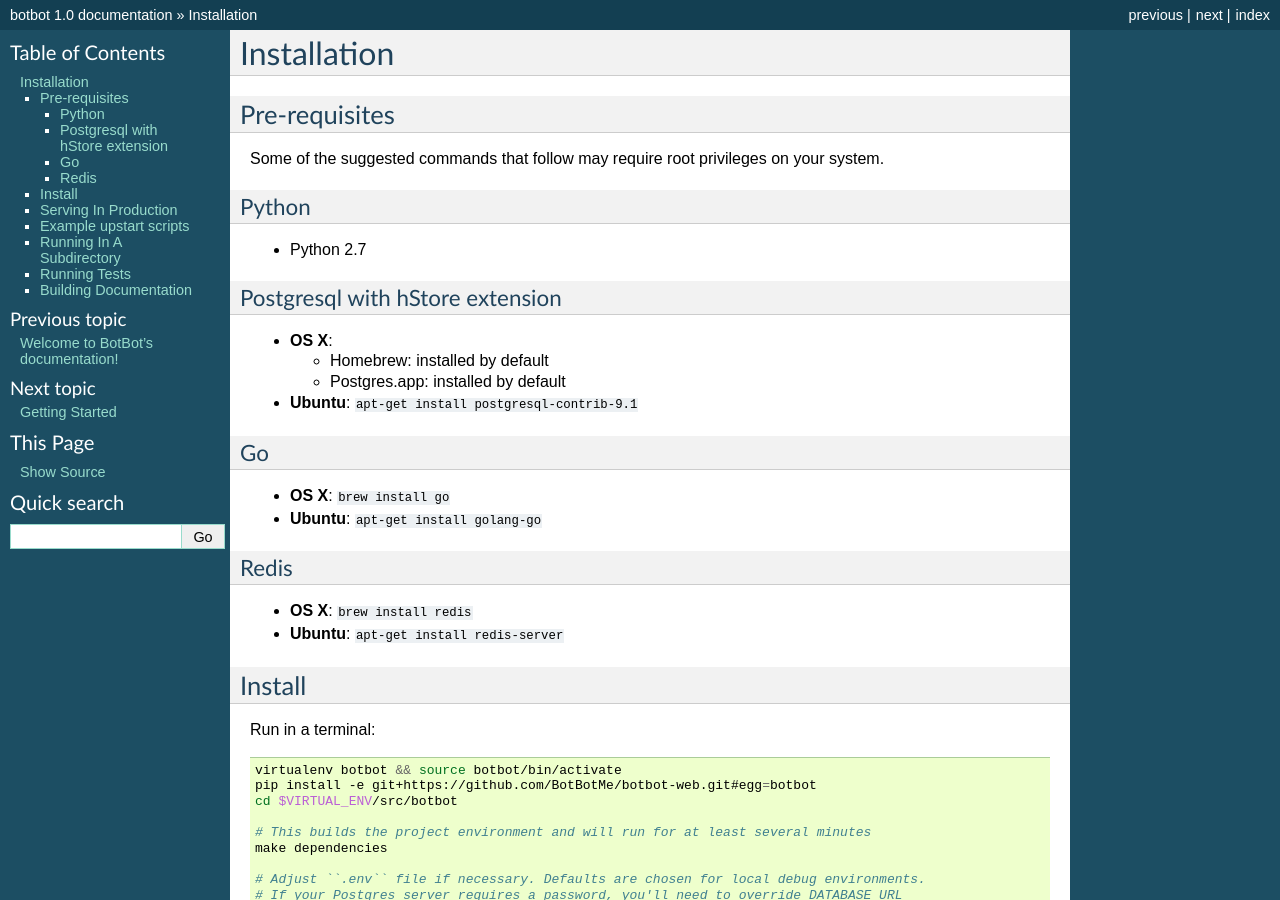
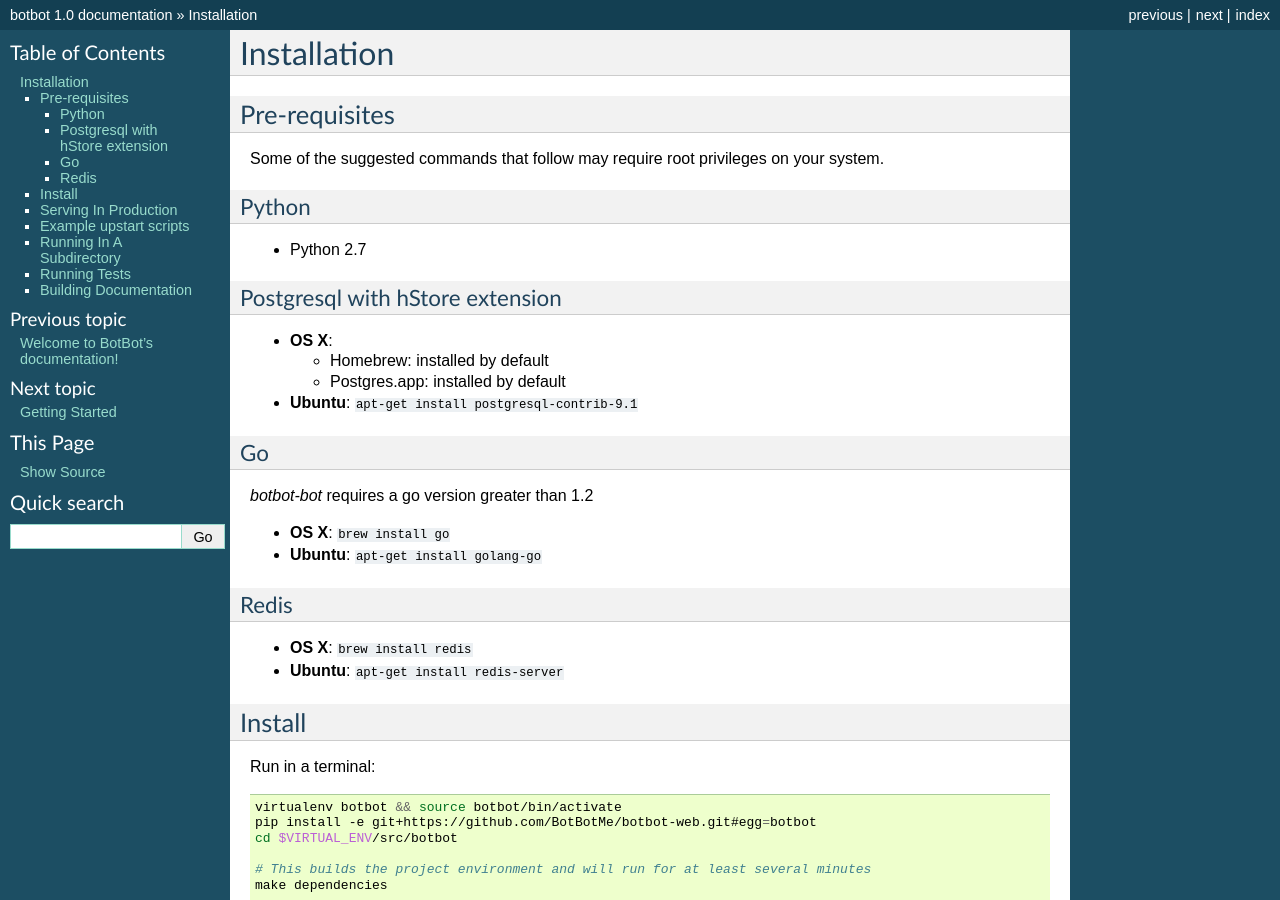
Before and after one commit to BotBotMe/botbot-web, a Sphinx documentation site: the page built from docs/install.rst, in a window 1280 px wide and 900 px high. Built offline with Sphinx 7.4.7, drawn with Linux system fonts in a browser that asks for light colours.

Commit message:
Update install.rst
botbot-bot requires GO version greater than 1.2

```diff
--- a/docs/install.rst
+++ b/docs/install.rst
@@ -24,6 +24,8 @@ Postgresql with hStore extension
 
 Go
 ~~
+
+`botbot-bot` requires a go version greater than 1.2
 
 * **OS X**: ``brew install go``
 * **Ubuntu**: ``apt-get install golang-go``
```
